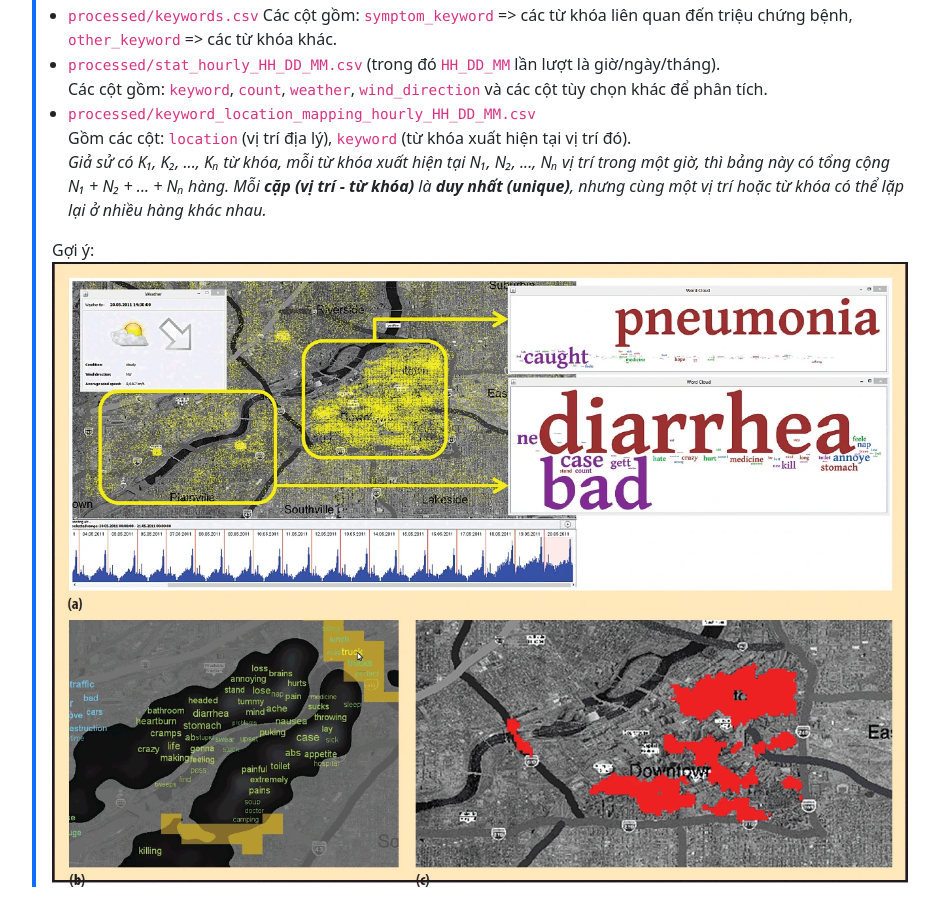
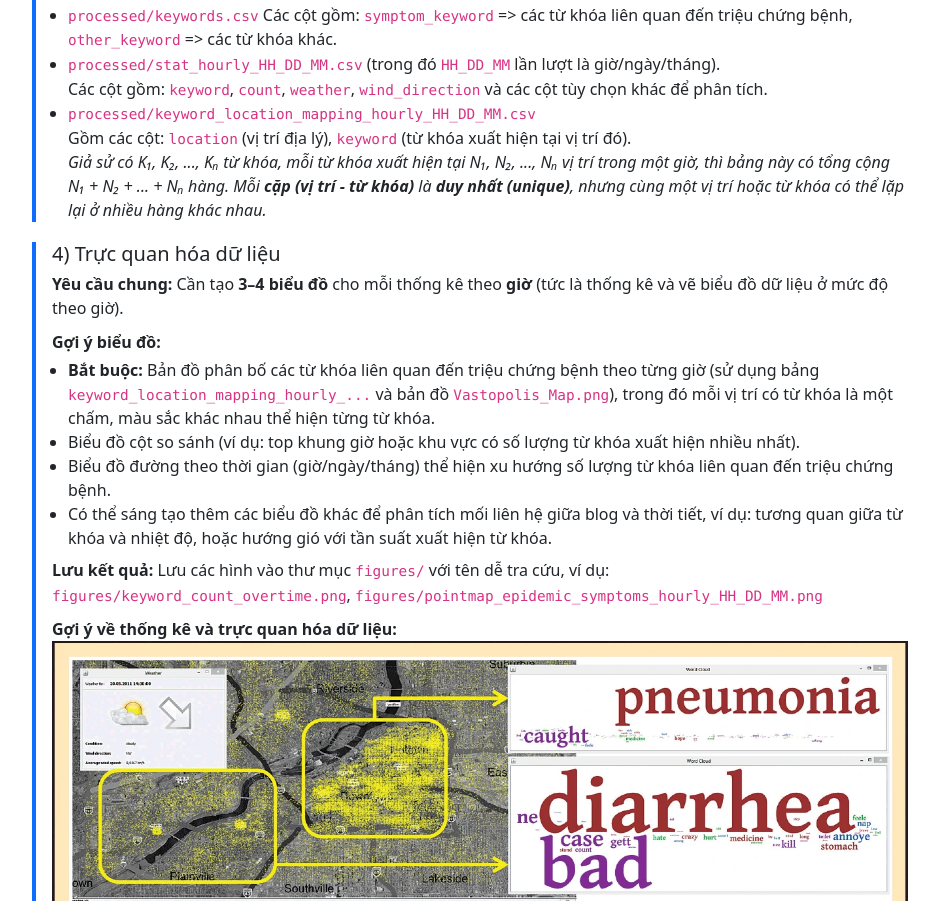
Before and after one commit to ltxldl/ltxldl.github.io, a website: page 2526-1/projects/project_2.html in a window 1280 px wide. Shown: the part 3199-4100 px from the top of the page, without its empty margins (170-1109 px from the left). Drawn offline with nearby package versions, Linux system fonts and the light colour scheme.

Commit message:
Update project_2.html

```diff
--- a/2526-1/projects/project_2.html
+++ b/2526-1/projects/project_2.html
@@ -364,8 +364,6 @@
             </em>
           </li>
         </ul>
-
-        <p>Gợi ý: <img src="project_2.webp" style="width:100%;"></p>
       </div>
 
       <!-- 4 -->
@@ -402,6 +400,8 @@
           <code>figures/keyword_count_overtime.png</code>,
           <code>figures/pointmap_epidemic_symptoms_hourly_HH_DD_MM.png</code>
         </p>
+
+        <p><strong>Gợi ý về thống kê và trực quan hóa dữ liệu:</strong> <img src="project_2.webp" style="width:100%;"></p>
       </div>
 
 
```
